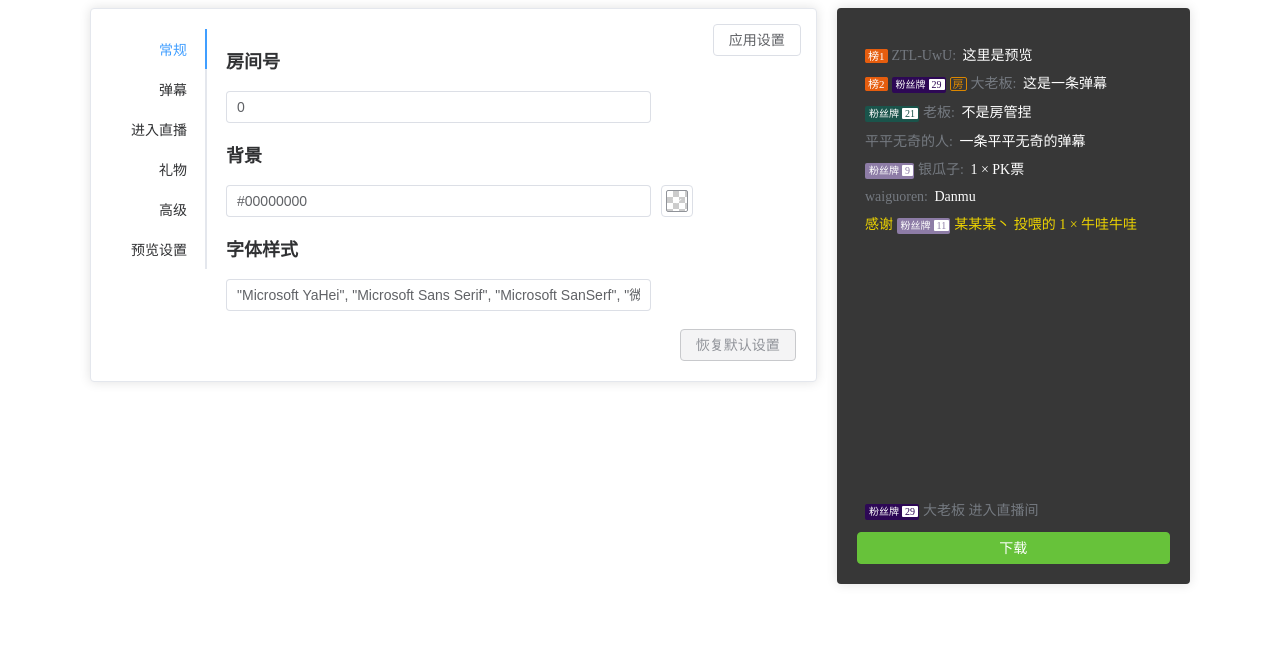
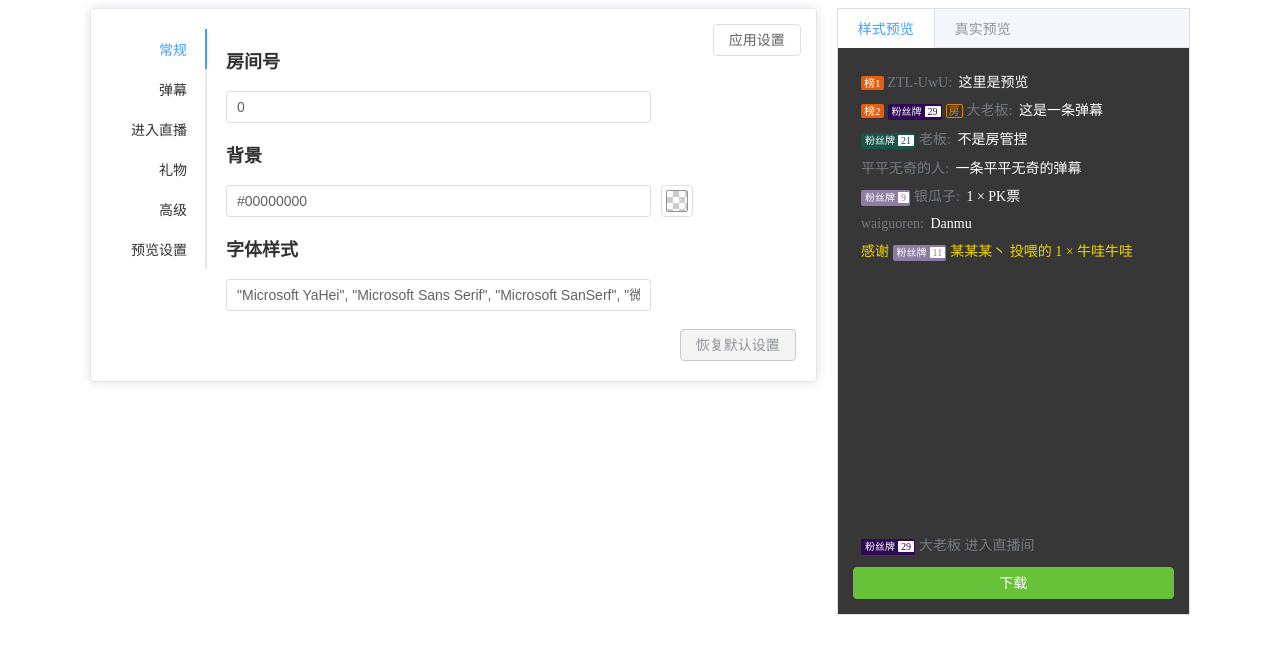
Before and after one commit to ZTL-UwU/danmu, a Vue app: page / in a window 1280 px wide. Shown: the top 654 px of the page. Built offline with nearby package versions, Linux system fonts and the light colour scheme.

Commit message:
add production preview
Signed-off-by: zhangtianli2006 <zhangtianli2006@163.com>

```diff
--- a/src/App.vue
+++ b/src/App.vue
@@ -330,9 +330,7 @@ export default {
         </el-card>
       </el-col>
       <el-col :span="8">
-        <el-card :style="`background: ${preview_bg}; border: none;`">
-          <Preview :config="config_str"></Preview>
-        </el-card>
+        <Preview :config="config_str" :color="preview_bg"></Preview>
       </el-col>
     </el-row>
   </main>
--- a/src/components/Preview.vue
+++ b/src/components/Preview.vue
@@ -1,6 +1,13 @@
 <template>
-  <iframe id="frame" :src="blob_url" class="preview-frame"></iframe>
-  <el-button style="width: 100%;" type="success" @click="download()">下载</el-button>
+  <el-tabs type="border-card" :style="`background-color: ${color};`">
+    <el-tab-pane label="样式预览">
+      <iframe id="frame" :src="blob_url" class="preview-frame"></iframe>
+    </el-tab-pane>
+    <el-tab-pane label="真实预览">
+      <iframe id="frame" :src="blob_download_url" class="preview-frame"></iframe>
+    </el-tab-pane>
+    <el-button style="width: 100%;" type="success" @click="download()">下载</el-button>
+  </el-tabs>
 </template>
 
 <script>
@@ -16,6 +23,7 @@ export default {
   },
   props: {
     config: String,
+    color: String,
   },
   methods: {
     download() {
--- a/src/scripts/template.js
+++ b/src/scripts/template.js
@@ -66,7 +66,6 @@ ${
 }
 
 .line {
-    margin-top: ${config.danmu.line_margin};
     margin-bottom: ${config.danmu.line_margin};
 }
 
```
